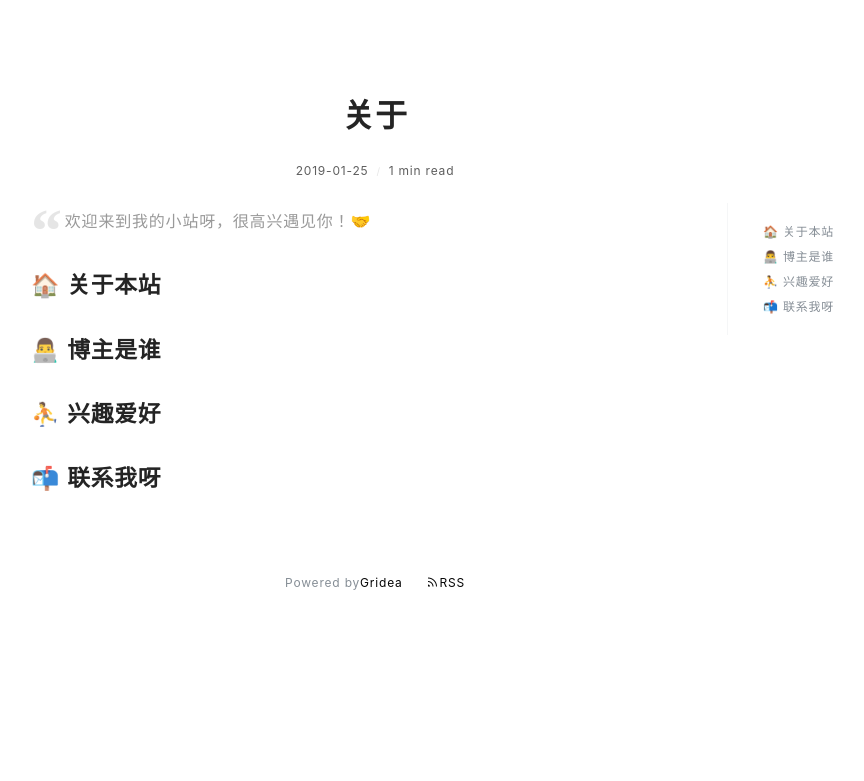
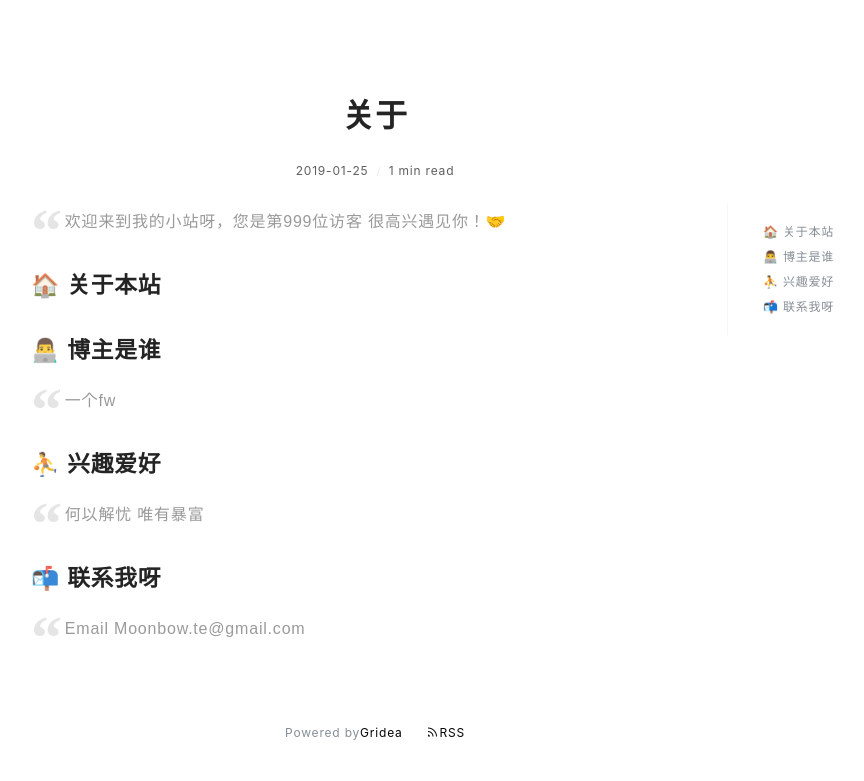
Before and after one commit to Moonbow1999/Moonbow1999.github.io, a plain HTML site: page post/about/index.html in a window 1280 px wide. Shown: the part 382-1163 px from the top of the page, without its empty margins (265-1129 px from the left). Before the commit the page ends 1013 px from the top, so only its background shows below. Drawn offline with nearby package versions, Linux system fonts and the light colour scheme; a web font is replaced by a local one.

Commit message:
update from gridea: 2020-09-03 22:04:23

```diff
--- a/atom.xml
+++ b/atom.xml
@@ -2,7 +2,7 @@
 <feed xmlns="http://www.w3.org/2005/Atom">
     <id>https://Moonbow1999.github.io</id>
     <title>Moonbow的小站</title>
-    <updated>2020-09-03T13:57:35.635Z</updated>
+    <updated>2020-09-03T14:04:23.305Z</updated>
     <generator>https://github.com/jpmonette/feed</generator>
     <link rel="alternate" href="https://Moonbow1999.github.io"/>
     <link rel="self" href="https://Moonbow1999.github.io/atom.xml"/>
--- a/post/about/index.html
+++ b/post/about/index.html
@@ -3,7 +3,7 @@
     <meta charset="utf-8" />
 <meta name="viewport" content="width=device-width, initial-scale=1" />
 <title>关于 | Moonbow的小站</title>
-<link rel="shortcut icon" href="https://Moonbow1999.github.io/favicon.ico?v=1599141440890">
+<link rel="shortcut icon" href="https://Moonbow1999.github.io/favicon.ico?v=1599141841407">
 <link href="https://cdn.jsdelivr.net/npm/remixicon@2.3.0/fonts/remixicon.css" rel="stylesheet">
 <link rel="stylesheet" href="https://Moonbow1999.github.io/styles/main.css">
 <link rel="alternate" type="application/atom+xml" title="关于 | Moonbow的小站 - Atom Feed" href="https://Moonbow1999.github.io/atom.xml">
@@ -12,12 +12,21 @@
 
 
     <meta name="description" content="
-欢迎来到我的小站呀，很高兴遇见你！🤝
+欢迎来到我的小站呀，您是第999位访客 很高兴遇见你！🤝
 
 🏠 关于本站
 👨‍💻 博主是谁
+
+一个fw
+
 ⛹ 兴趣爱好
+
+何以解忧 唯有暴富
+
 📬 联系我呀
+
+Email Moonbow.te@gmail.com
+
 ..." />
     <meta name="keywords" content="" />
     <link rel="stylesheet" href="https://cdnjs.cloudflare.com/ajax/libs/KaTeX/0.10.0/katex.min.css">
@@ -28,7 +37,7 @@
       <div class="main-content">
         <div class="site-header">
   <a href="https://Moonbow1999.github.io">
-  <img class="avatar" src="https://Moonbow1999.github.io/images/avatar.png?v=1599141440890" alt="">
+  <img class="avatar" src="https://Moonbow1999.github.io/images/avatar.png?v=1599141841407" alt="">
   </a>
   <h1 class="site-title">
     Moonbow的小站
@@ -96,12 +105,21 @@
             <div class="post-content-wrapper">
               <div class="post-content">
                 <blockquote>
-<p>欢迎来到我的小站呀，很高兴遇见你！🤝</p>
+<p>欢迎来到我的小站呀，您是第999位访客 很高兴遇见你！🤝</p>
 </blockquote>
 <h2 id="关于本站">🏠 关于本站</h2>
 <h2 id="博主是谁">👨‍💻 博主是谁</h2>
+<blockquote>
+<p>一个fw</p>
+</blockquote>
 <h2 id="兴趣爱好">⛹ 兴趣爱好</h2>
+<blockquote>
+<p>何以解忧 唯有暴富</p>
+</blockquote>
 <h2 id="联系我呀">📬 联系我呀</h2>
+<blockquote>
+<p>Email Moonbow.te@gmail.com</p>
+</blockquote>
 
               </div>
               <div class="toc-container">
```
Also changed, not shown: archives/index.html (+2 -2 lines), index.html (+2 -2 lines), post/hello-word/index.html (+2 -2 lines), tags/index.html (+2 -2 lines).
